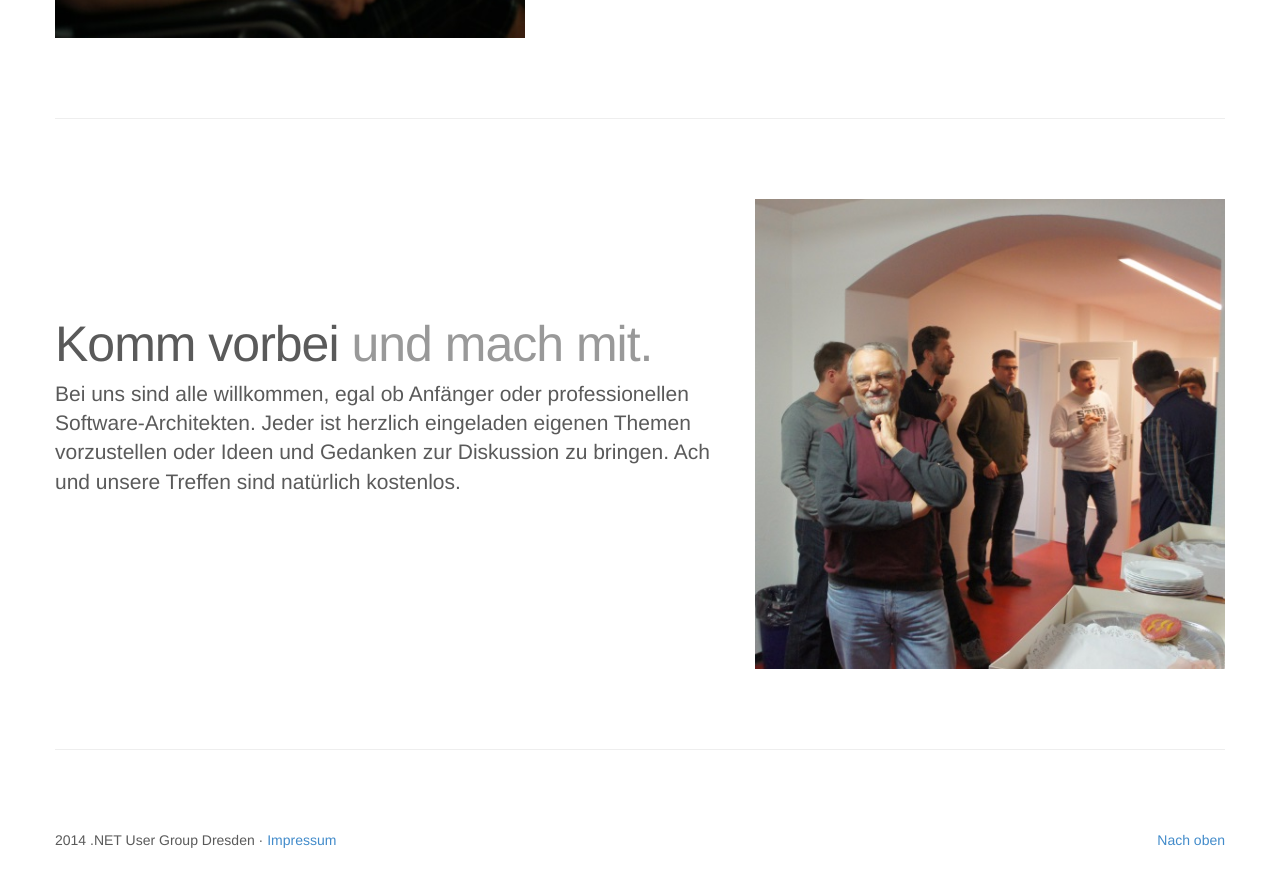
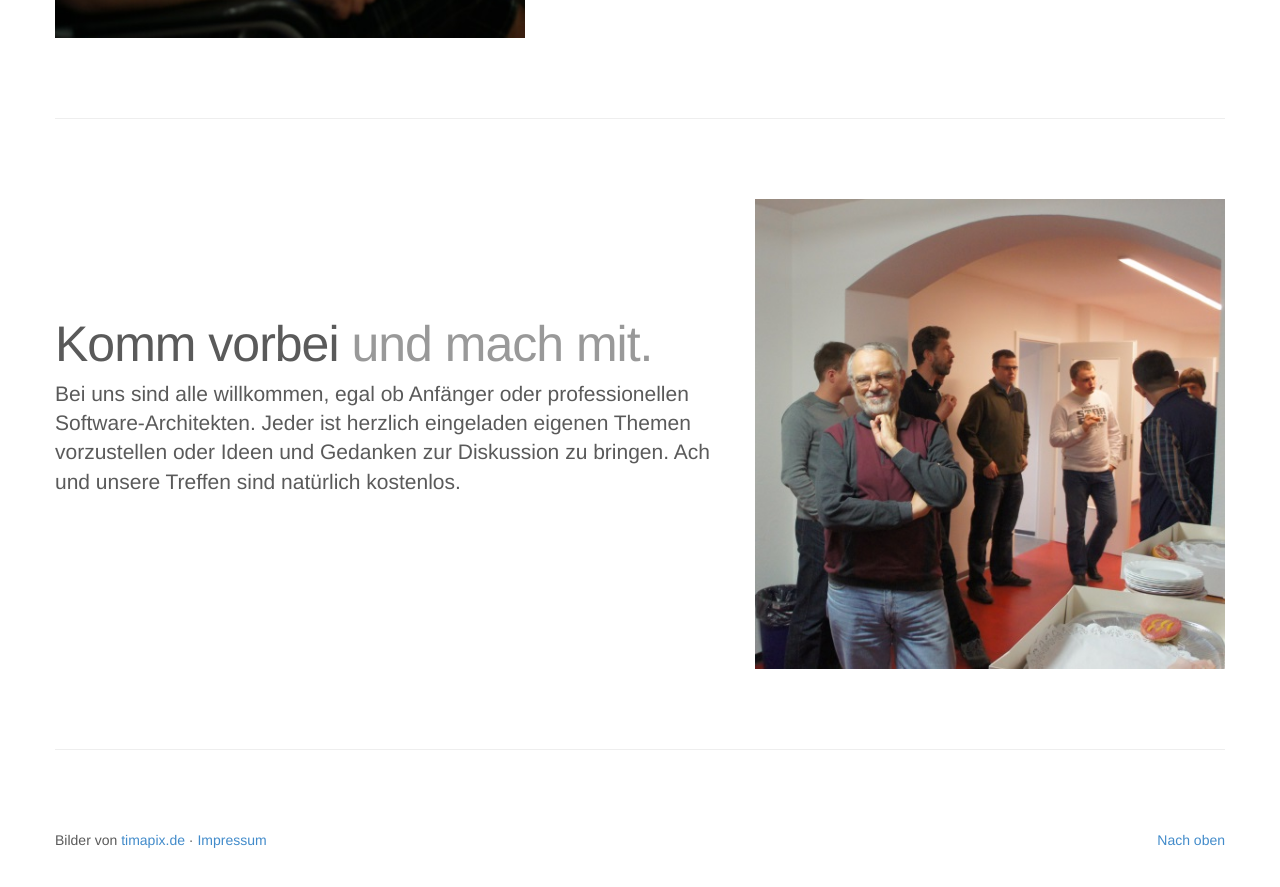
Before and after one commit to dddotnet/dddotnet.github.io, a Jekyll site: the page built from index.html, in a window 1280 px wide and 900 px high, scrolled down 1998 px. Shown: the top 887 px of the window. Built offline with Jekyll 4.4.1, drawn with Linux system fonts in a browser that asks for light colours; Markdown is read by kramdown in place of the engine named in the settings.

Commit message:
tima pix link eingebaut

```diff
--- a/index.html
+++ b/index.html
@@ -227,7 +227,7 @@
         <!-- FOOTER -->
         <footer>
             <p class="pull-right"><a href="#">Nach oben</a></p>
-            <p>2014 .NET User Group Dresden &middot; <a href="impressum.html">Impressum</a></p>
+            <p>Bilder von <a href="http://www.timapix.de/">timapix.de</a> &middot; <a href="impressum.html">Impressum</a></p>
         </footer>
 
     </div>
```
Also changed, not shown: partner.html (line endings or trailing spaces).
